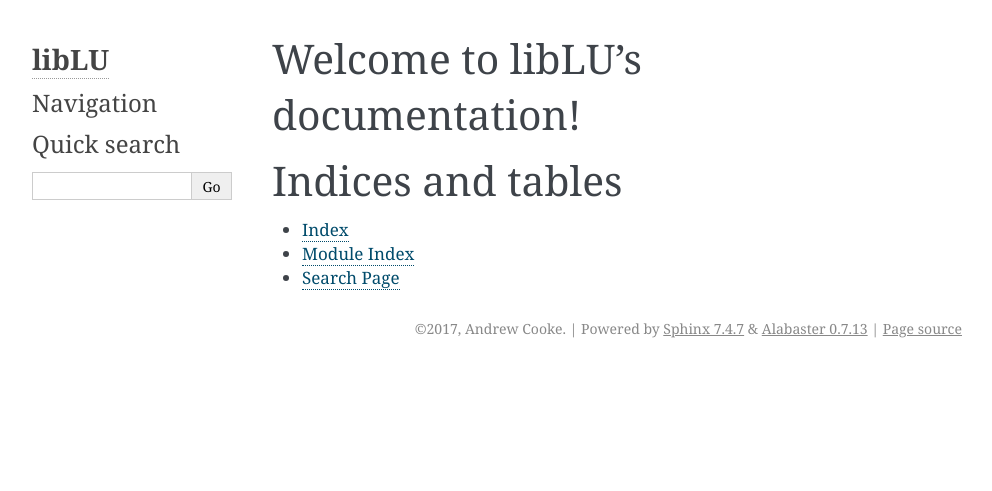
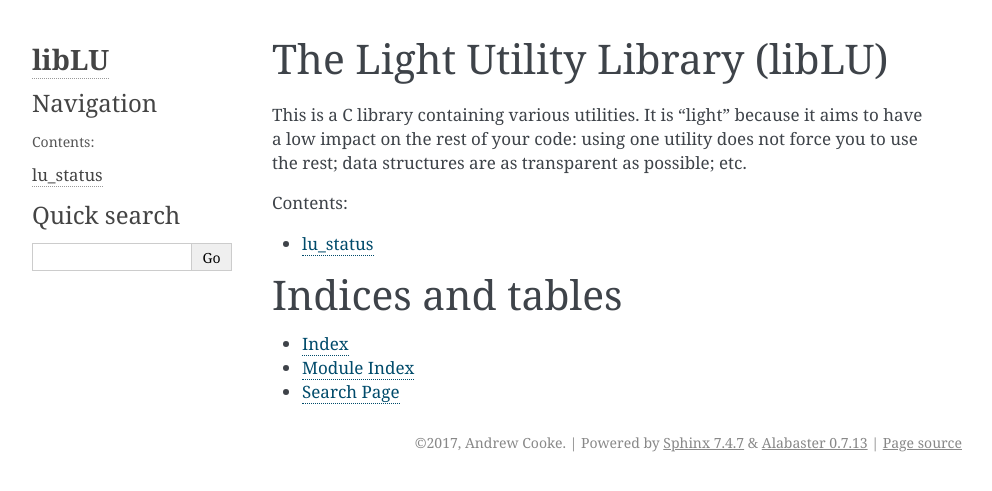
Before and after one commit to andrewcooke/liblu, a Sphinx documentation site: the page built from doc/sphinx/source/index.rst, in a window 1280 px wide. Shown: the top 491 px of the page, without its empty margins (148-1140 px from the left). Built offline with Sphinx 7.4.7, drawn with Linux system fonts in a browser that asks for light colours.

Commit message:
lu_status docs

```diff
--- a/doc/sphinx/source/group__lu__status.rst
+++ /dev/null
@@ -1 +0,0 @@
-../../doxygen/output/rst/group/group__lu__status.rst
--- a/doc/sphinx/source/index.rst
+++ b/doc/sphinx/source/index.rst
@@ -3,14 +3,19 @@
    You can adapt this file completely to your liking, but it should at least
    contain the root `toctree` directive.
 
-Welcome to libLU's documentation!
+The Light Utility Library (libLU)
 =================================
+
+This is a C library containing various utilities.  It is "light" because
+it aims to have a low impact on the rest of your code: using one utility
+does not force you to use the rest; data structures are as transparent
+as possible; etc.
 
 .. toctree::
    :maxdepth: 2
    :caption: Contents:
 
-   group__lu__status.rst
+   lu_status.rst
 
 
 Indices and tables
--- /dev/null
+++ b/doc/sphinx/source/lu_status.rst
@@ -0,0 +1,4 @@
+lu_status
+=========
+
+.. doxygengroup:: lu_status
```
Also changed, not shown: 2 other files.
